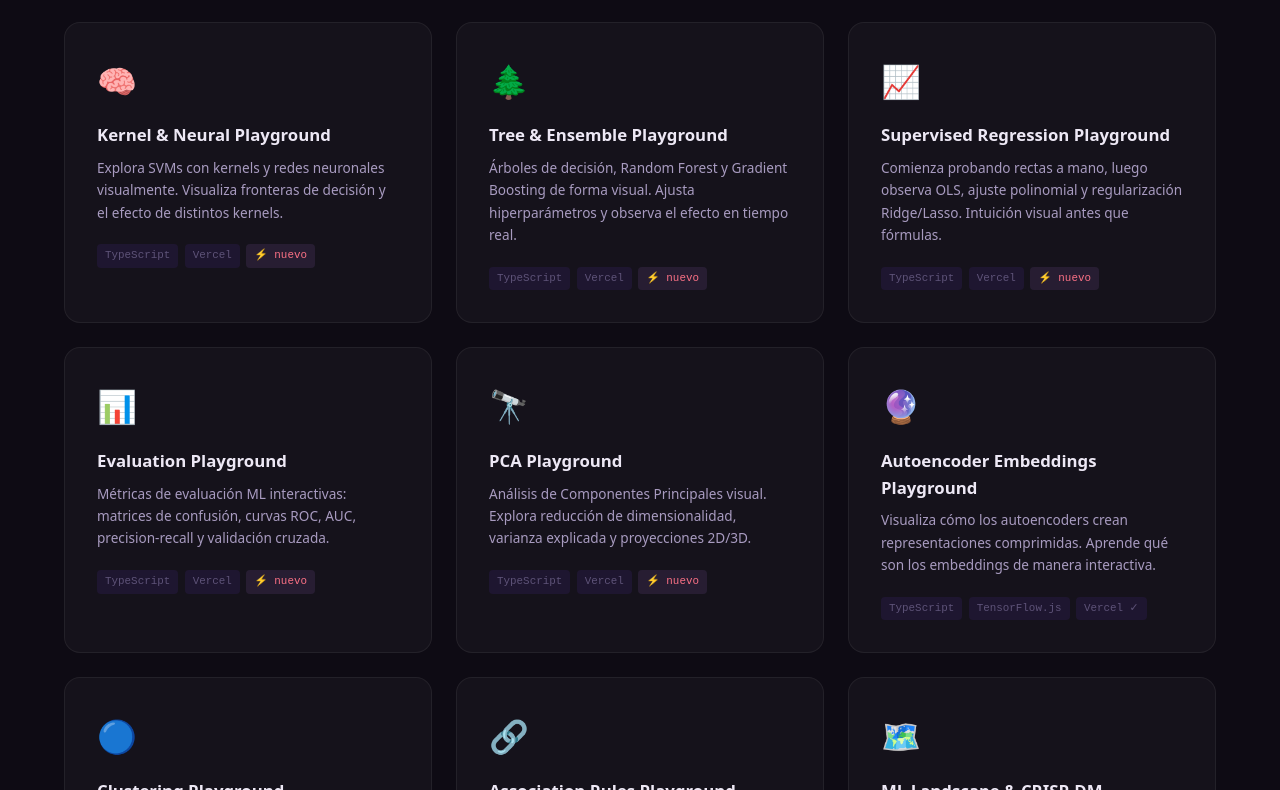
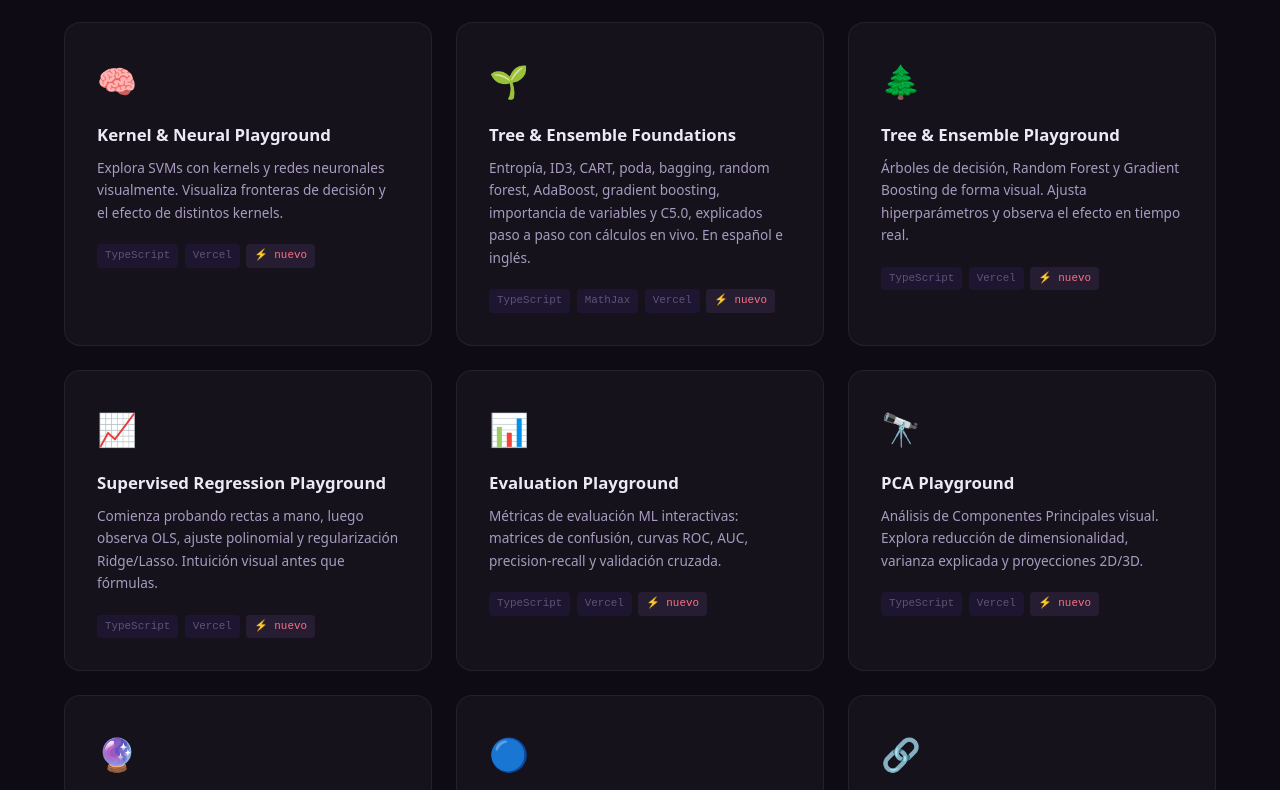
Before and after one commit to daviddiazsolis/daviddiazsolis-web, a React (Vite) app: page / in a window 1280 px wide. Shown: the part 9150-9940 px from the top of the page. Built offline with nearby package versions, Linux system fonts and the light colour scheme.

Commit message:
Add Tree & Ensemble Foundations to tools

```diff
--- a/src/components/Tools.tsx
+++ b/src/components/Tools.tsx
@@ -13,6 +13,7 @@ interface ToolItem {
 
 const TOOLS: ToolItem[] = [
   { href: 'https://kernel-neural-playground.vercel.app', icon: '🧠', nameKey: 'toolKernelName', descKey: 'toolKernelDesc', tags: ['TypeScript', 'Vercel'], accentTag: true },
+  { href: 'https://tree-foundations-playground.vercel.app', icon: '🌱', nameKey: 'toolTreeFoundName', descKey: 'toolTreeFoundDesc', tags: ['TypeScript', 'MathJax', 'Vercel'], accentTag: true },
   { href: 'https://tree-ensemble-playground.vercel.app', icon: '🌲', nameKey: 'toolTreeName', descKey: 'toolTreeDesc', tags: ['TypeScript', 'Vercel'], accentTag: true },
   { href: 'https://linear-models-playground.vercel.app', icon: '📈', nameKey: 'toolLinearName', descKey: 'toolLinearDesc', tags: ['TypeScript', 'Vercel'], accentTag: true },
   { href: 'https://evaluation-playground-psi.vercel.app', icon: '📊', nameKey: 'toolEvalName', descKey: 'toolEvalDesc', tags: ['TypeScript', 'Vercel'], accentTag: true },
--- a/src/i18n.ts
+++ b/src/i18n.ts
@@ -67,6 +67,8 @@ export const translations: Record<Language, Record<string, string>> = {
     toolHubDesc: 'Landing central que linkea todos los playgrounds educativos. Incluye timeline interactivo de historia de la IA y directorio de herramientas.',
     toolKernelName: 'Kernel & Neural Playground',
     toolKernelDesc: 'Explora SVMs con kernels y redes neuronales visualmente. Visualiza fronteras de decisión y el efecto de distintos kernels.',
+    toolTreeFoundName: 'Tree & Ensemble Foundations',
+    toolTreeFoundDesc: 'Entropía, ID3, CART, poda, bagging, random forest, AdaBoost, gradient boosting, importancia de variables y C5.0, explicados paso a paso con cálculos en vivo. En español e inglés.',
     toolTreeName: 'Tree & Ensemble Playground',
     toolTreeDesc: 'Árboles de decisión, Random Forest y Gradient Boosting de forma visual. Ajusta hiperparámetros y observa el efecto en tiempo real.',
     toolLinearName: 'Supervised Regression Playground',
@@ -258,6 +260,8 @@ export const translations: Record<Language, Record<string, string>> = {
     toolHubDesc: 'Central landing linking all educational playgrounds. Includes interactive AI history timeline and tools directory.',
     toolKernelName: 'Kernel & Neural Playground',
     toolKernelDesc: 'Explore SVMs with kernels and neural networks visually. Visualize decision boundaries and the effect of different kernels.',
+    toolTreeFoundName: 'Tree & Ensemble Foundations',
+    toolTreeFoundDesc: 'Entropy, ID3, CART, pruning, bagging, random forest, AdaBoost, gradient boosting, variable importance and C5.0, explained step by step with live computations. English and Spanish.',
     toolTreeName: 'Tree & Ensemble Playground',
     toolTreeDesc: 'Decision trees, Random Forest and Gradient Boosting visually. Adjust hyperparameters and see the effect in real time.',
     toolLinearName: 'Supervised Regression Playground',
```
